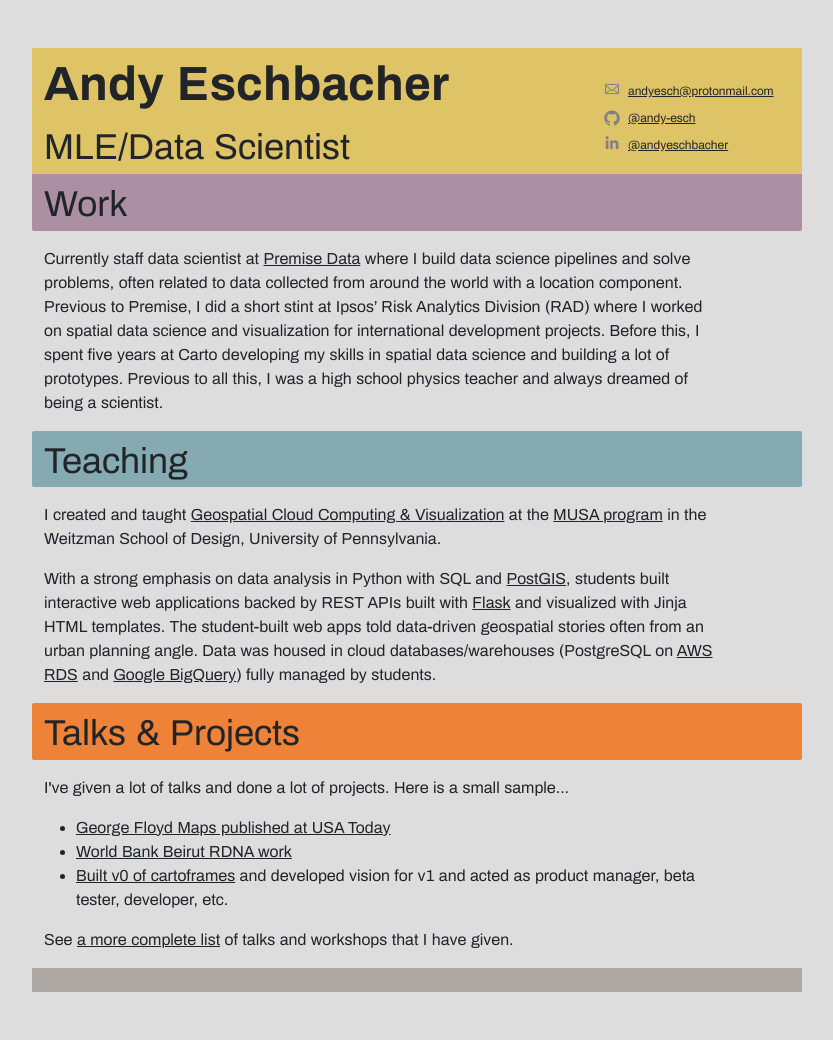
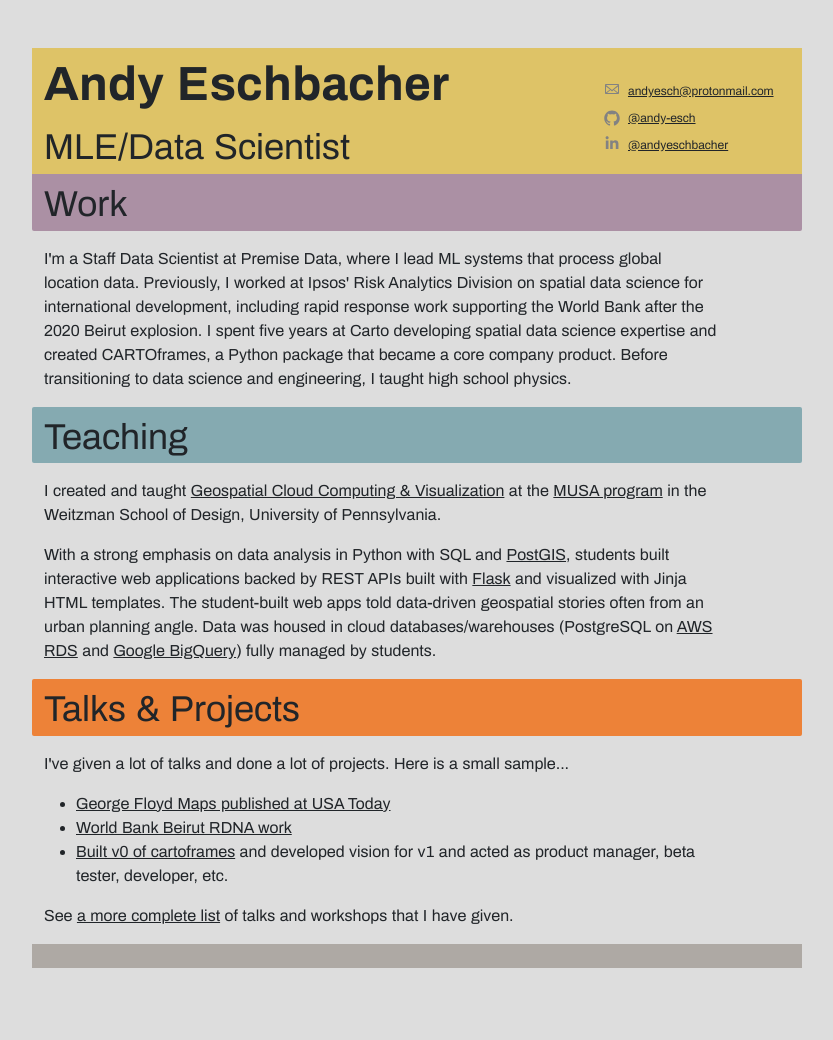
Before and after one commit to andy-esch/andy-esch.github.io, a Jekyll site: the page index.html, which Jekyll copies as it is, in a window 1280 px wide. Shown: the whole page, without its empty margins (188-1021 px from the left). Built offline with Jekyll 4.4.1, drawn with Linux system fonts in a browser that asks for light colours; after the commit the page ends 1016 px from its top, so only the background shows below that.

Commit message:
chore: update description

```diff
--- a/index.html
+++ b/index.html
@@ -39,7 +39,7 @@
     </div>
     <div class="row">
       <div class="col-lg-10 mt-3">
-        <p>Currently staff data scientist at <a class="text-dark" href="https://www.premise.com/">Premise Data</a> where I build data science pipelines and solve problems, often related to data collected from around the world with a location component. Previous to Premise, I did a short stint at Ipsos’ Risk Analytics Division (RAD) where I worked on spatial data science and visualization for international development projects. Before this, I spent five years at Carto developing my skills in spatial data science and building a lot of prototypes. Previous to all this, I was a high school physics teacher and always dreamed of being a scientist.</p>
+        <p>I'm a Staff Data Scientist at Premise Data, where I lead ML systems that process global location data. Previously, I worked at Ipsos' Risk Analytics Division on spatial data science for international development, including rapid response work supporting the World Bank after the 2020 Beirut explosion. I spent five years at Carto developing spatial data science expertise and created CARTOframes, a Python package that became a core company product. Before transitioning to data science and engineering, I taught high school physics.
       </div>
     </div>
     <div class="row">
```
